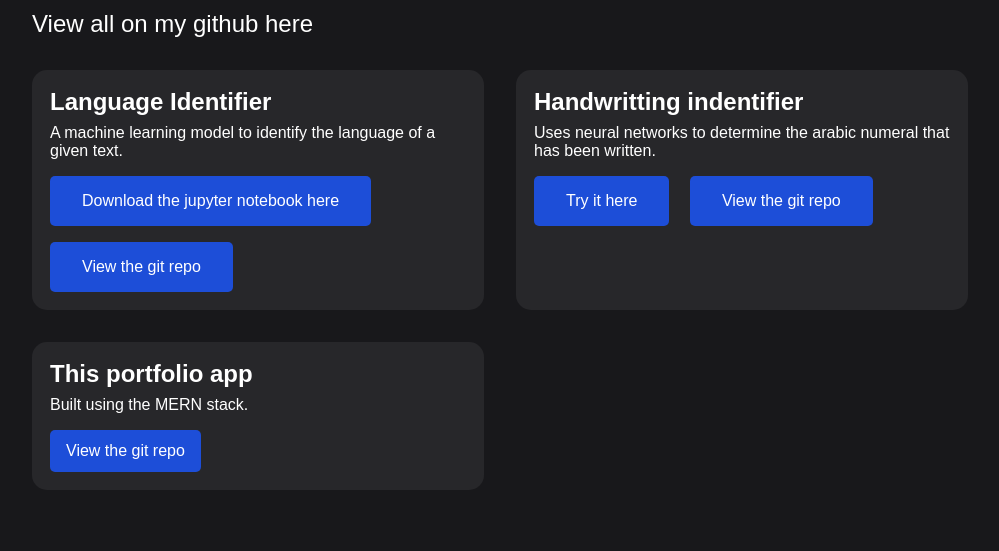
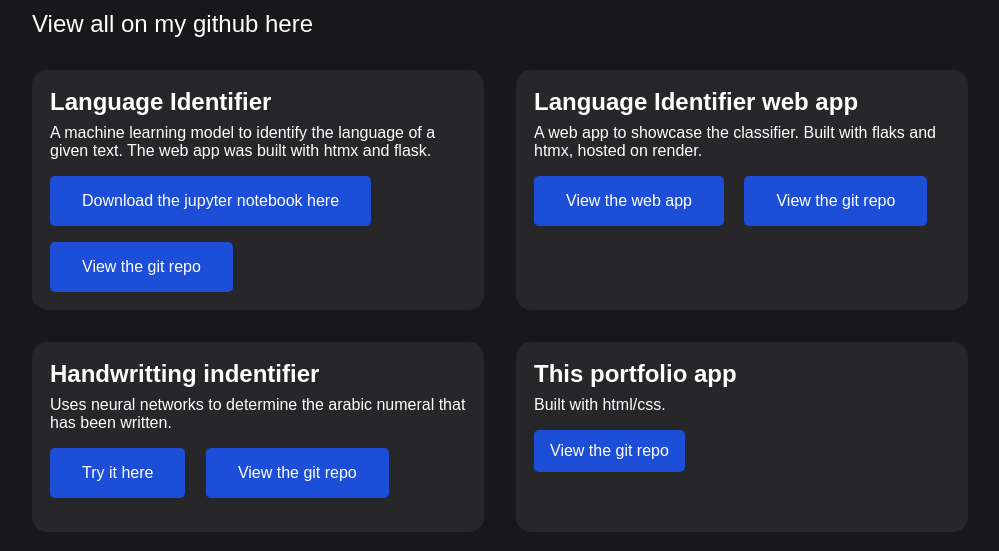
Before and after one commit to LochlanTresize/Personal-Portfolio, a plain HTML site: page index.html in a window 1280 px wide. Shown: the part 598-1149 px from the top of the page, without its empty margins (140-1139 px from the left). Drawn offline with nearby package versions, Linux system fonts and the light colour scheme; a script that the page names is missing.

Commit message:
added new links

```diff
--- a/index.html
+++ b/index.html
@@ -48,10 +48,18 @@
         <div class="projects">
             <div class="card">
             <h4>Language Identifier</h4>
-            <p>A machine learning model to identify the language of a given text.</p>
+            <p>A machine learning model to identify the language of a given text. The web app was built with htmx and flask.</p>
             <button type="submit" onclick="location.href='./files/npc_model_export.ipynb'" class="btn11" download>Download the jupyter notebook here</button>
             <button type="submit" onclick="location.href='https://github.com/LochlanTresize/Language-Classifier.git'" class="btn12">View the git repo</button>
             </div>
+
+            <div class="card">
+            <h4>Language Identifier web app</h4>
+            <p>A web app to showcase the classifier. Built with flaks and htmx, hosted on render.</p>
+            <button type="submit" onclick="location.href='https://classifier-app-m9uo.onrender.com/'" class="btn11" download>View the web app</button>
+            <button type="submit" onclick="location.href='https://github.com/LochlanTresize/classifier-app.git'" class="btn12">View the git repo</button>
+            </div>
+
 
             <div class="card">
             <h4>Handwritting indentifier</h4>
@@ -62,7 +70,7 @@
 
             <div class="card">
             <h4>This portfolio app</h4>
-            <p>Built using the MERN stack.</p>
+            <p>Built with html/css.</p>
             <button type="submit" onclick="location.href='https://github.com/LochlanTresize/PersonalPortfolio.git'" class="btn2">View the git repo</button>
             </div>
         </div>
```
